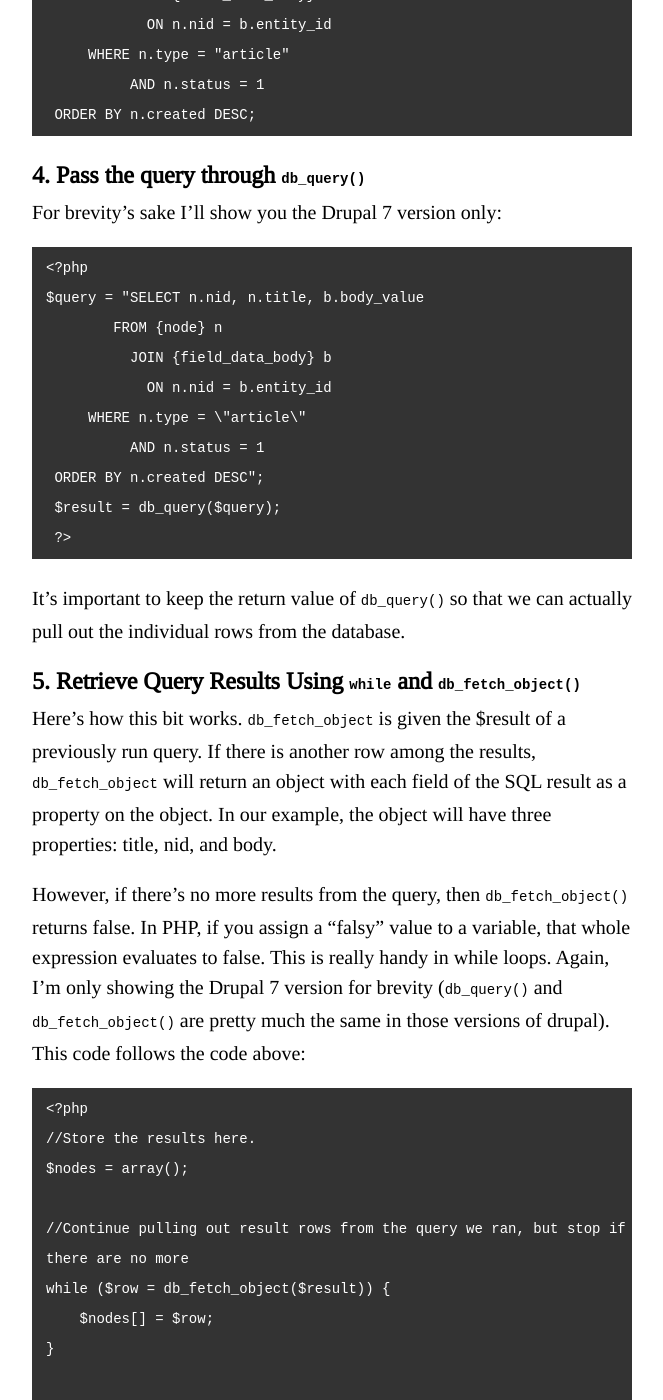
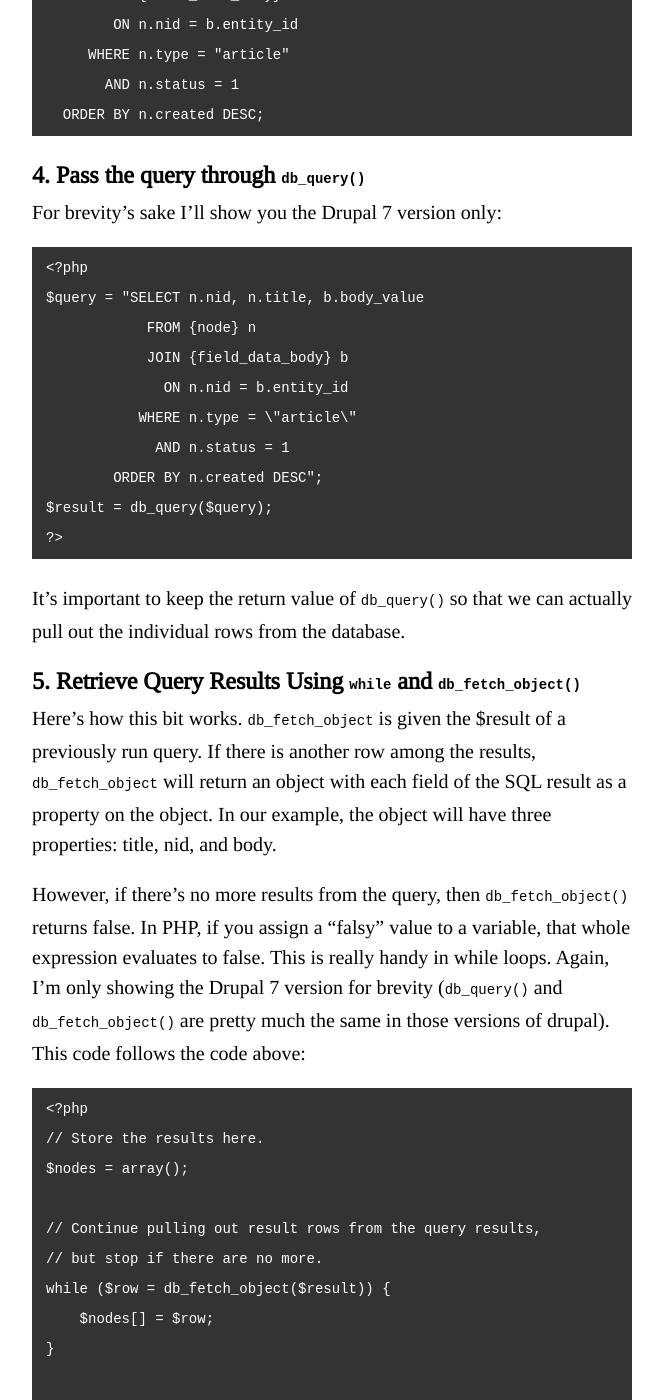
Before and after one commit to brycefisher/brycefisher.github.io-jekyll, a Jekyll site: the page built from _posts/2013-10-09-ditching-views-for-sql-part-2.md, in a window 1280 px wide and 1400 px high, scrolled down 3034 px. Shown: the whole window, without its empty margins (308-971 px from the left). Built offline with Jekyll 4.4.1, drawn with Linux system fonts in a browser that asks for light colours; comment, search, counter and statistics services are not loaded; some of the changed text lies outside the part shown.

Commit message:
Minor formatting tweaks and fixed broken links

```diff
--- a/_posts/2013-10-09-ditching-views-for-sql-part-2.md
+++ b/_posts/2013-10-09-ditching-views-for-sql-part-2.md
@@ -11,11 +11,11 @@ I'm starting from the assumption that you're already comfortable with SQL (parti
 
 The typical pattern for getting data out of the database using SQL is:
 
-1. Examine the database structure
-2. Write a working SQL query
-3. "Drupalize" the sql syntax
-4. Pass the query through `db_query()`
-5. Retrieve query results using `while` and `db_fetch_object()`
+ 1. Examine the database structure
+ 2. Write a working SQL query
+ 3. "Drupalize" the sql syntax
+ 4. Pass the query through `db_query()`
+ 5. Retrieve query results using `while` and `db_fetch_object()`
 
 For this article, we'll write a query that grabs the node ids, titles, and bodies for the last three blog posts. Let's imagine I'm rewriting my homepage view. So we'll want the blog posts in date order, starting with the most recent at the top of the list. At the end of this post, our code should return an array of three each objects with the properties `nid`, `title`, and `body` ordered by created date.
 
@@ -28,11 +28,11 @@ After poking around in my database, I found that the `node` table contained almo
 ### 2. Write a Working SQL Query
 Let's ignore the body field for a moment just get most of our query written:
 
-         SELECT nid, title
+          SELECT nid, title
             FROM  node
-         WHERE type = "article"
-            AND status = 1
-     ORDER BY created DESC;
+           WHERE type = "article"
+             AND status = 1
+        ORDER BY created DESC;
 
 If you run that query in the "query" tab on HeidiSQL, you should see three results in the correct order with the nid and title fields. The only thing to explain here is that `status = 1` clause filters out unpublished nodes. So far so good! Okay, let's add in the body field now.
 
@@ -41,61 +41,63 @@ If you run that query in the "query" tab on HeidiSQL, you should see three resul
 If you're on Drupal 6, the body field is always stored in the `node_revision` table. Just join the `node` and `node_revision` tables on the vid field. Here's the SQL for Drupal 6:
 
          SELECT nid, title, body
-            FROM node
-              JOIN node_revision
-                ON node.vid = node_revision.vid
-        WHERE type = "article"
-              AND status = 1
-     ORDER BY created DESC;
+           FROM node
+           JOIN node_revision
+             ON node.vid = node_revision.vid
+          WHERE type = "article"
+            AND status = 1
+       ORDER BY created DESC;
 
 #### Body Field Drupal 7
 
 Drupal 7 is a little different. The body field is in the `field_data_body` table, and the field is called body_value. Here's the SQL Drupal 7:
 
         SELECT nid, title, body_value
-            FROM node
-              JOIN field_data_body
-                ON node.nid = field_data_body.entity_id
+          FROM node
+          JOIN field_data_body
+            ON node.nid = field_data_body.entity_id
          WHERE type = "article"
-              AND status = 1
-     ORDER BY created DESC;
+           AND status = 1
+      ORDER BY created DESC;
 
 ### 3. Drupalize the SQL Syntax
 
 Drupal's database abstraction layer allows you to automatically prefix your table names in the queries. (It also allows parameterized queries which is vital to security, but it doesn't apply to our situation). Doing this step makes your SQL more portable and is really easy. All we need to do is wrap curly braces around the table names. By convention, queries also use aliases for table names. Here's the SQL for Drupal 6:
 
          SELECT n.nid, n.title, r.body
-            FROM {node} n
-              JOIN {node_revision} r
-                ON n.vid = r.vid
-        WHERE n.type = "article"
-              AND n.status = 1
-     ORDER BY n.created DESC;
+           FROM {node} n
+           JOIN {node_revision} r
+             ON n.vid = r.vid
+          WHERE n.type = "article"
+            AND n.status = 1
+       ORDER BY n.created DESC;
 
 Here's the SQL for Drupal 7:
 
         SELECT n.nid, n.title, b.body_value
-            FROM {node} n
-              JOIN {field_data_body} b
-                ON n.nid = b.entity_id
+          FROM {node} n
+          JOIN {field_data_body} b
+            ON n.nid = b.entity_id
          WHERE n.type = "article"
-              AND n.status = 1
-     ORDER BY n.created DESC;
+           AND n.status = 1
+      ORDER BY n.created DESC;
 
 ### 4. Pass the query through `db_query()`
 
 For brevity's sake I'll show you the Drupal 7 version only:
 
-    <?php
-    $query = "SELECT n.nid, n.title, b.body_value
+{% highlight php %}
+<?php
+$query = "SELECT n.nid, n.title, b.body_value
             FROM {node} n
-              JOIN {field_data_body} b
-                ON n.nid = b.entity_id
-         WHERE n.type = \"article\"
-              AND n.status = 1
-     ORDER BY n.created DESC";
-     $result = db_query($query);
-     ?>
+            JOIN {field_data_body} b
+              ON n.nid = b.entity_id
+           WHERE n.type = \"article\"
+             AND n.status = 1
+        ORDER BY n.created DESC";
+$result = db_query($query);
+?>
+{% endhighlight %}
 
 It's important to keep the return value of `db_query()` so that we can actually pull out the individual rows from the database.
 
@@ -105,21 +107,24 @@ Here's how this bit works. `db_fetch_object` is given the $result of a previousl
 
 However, if there's no more results from the query, then `db_fetch_object()` returns false. In PHP, if you assign a "falsy" value to a variable, that whole expression evaluates to false. This is really handy in while loops. Again, I'm only showing the Drupal 7 version for brevity (`db_query()` and `db_fetch_object()` are pretty much the same in those versions of drupal). This code follows the code above:
 
-    <?php
-    //Store the results here.
-    $nodes = array();
+{% highlight php %}
+<?php
+// Store the results here.
+$nodes = array();
 
-    //Continue pulling out result rows from the query we ran, but stop if there are no more
-    while ($row = db_fetch_object($result)) {
-        $nodes[] = $row;
-    }
+// Continue pulling out result rows from the query results,
+// but stop if there are no more.
+while ($row = db_fetch_object($result)) {
+    $nodes[] = $row;
+}
 
-    //Output the result to the browser
-    var_dump($nodes);
-    ?>
+//Output the result to the browser
+var_dump($nodes);
+?>
+{% endhighlight %}
 
 Again, the only thing to really explain here is that when db_fetch_object reaches that last row in the result set, it will return false. Setting $row to false makes everything inside the while conditional evaluate to false. That kills the while loop. Simple and elegant!
 
 ## Conclusion
 
-In this article, we've walked through some tools to help discover the layouts of tables in Drupal (don't be afraid to explore locally!), written a working SQL query in HeidiSQL, then ported this query to PHP/Drupal code. Ready to implement these features in the theme layer? Keep reading [part 3 in the Ditch Views for SQL saga](http://bryceadamfisher.com/blog/ditching-views-sql-part-3).
+In this article, we've walked through some tools to help discover the layouts of tables in Drupal (don't be afraid to explore locally!), written a working SQL query in HeidiSQL, then ported this query to PHP/Drupal code. Ready to implement these features in the theme layer? Keep reading [part 3 in the Ditch Views for SQL saga](http://bryceadamfisher.com/blog/ditching-views-for-sql-part-3).
```
Also changed, not shown: _posts/2013-10-07-ditching-views-for-sql.md (+1 -1 lines), _posts/2013-10-13-ditching-views-for-sql-part-3.md (+19 -10 lines), _posts/2013-12-13-best-practices-for-translation-in-drupal.md (+16 -4 lines).
